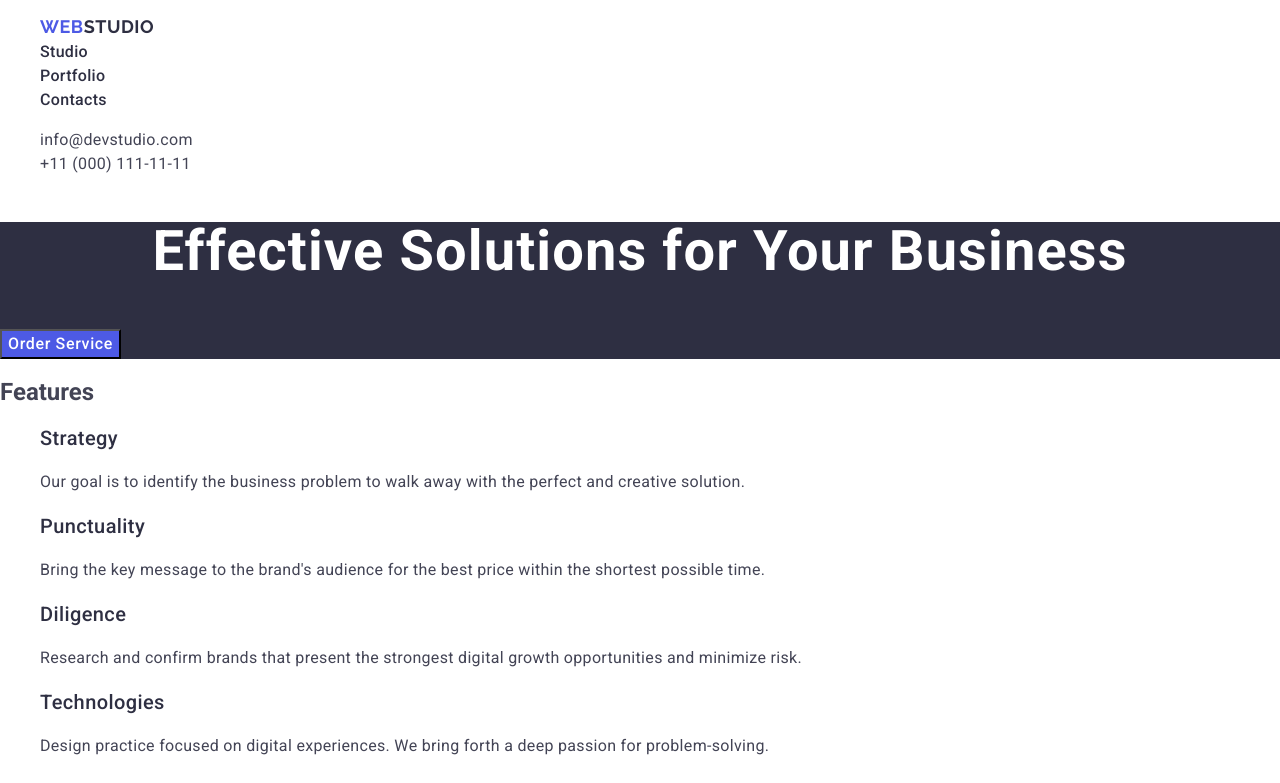
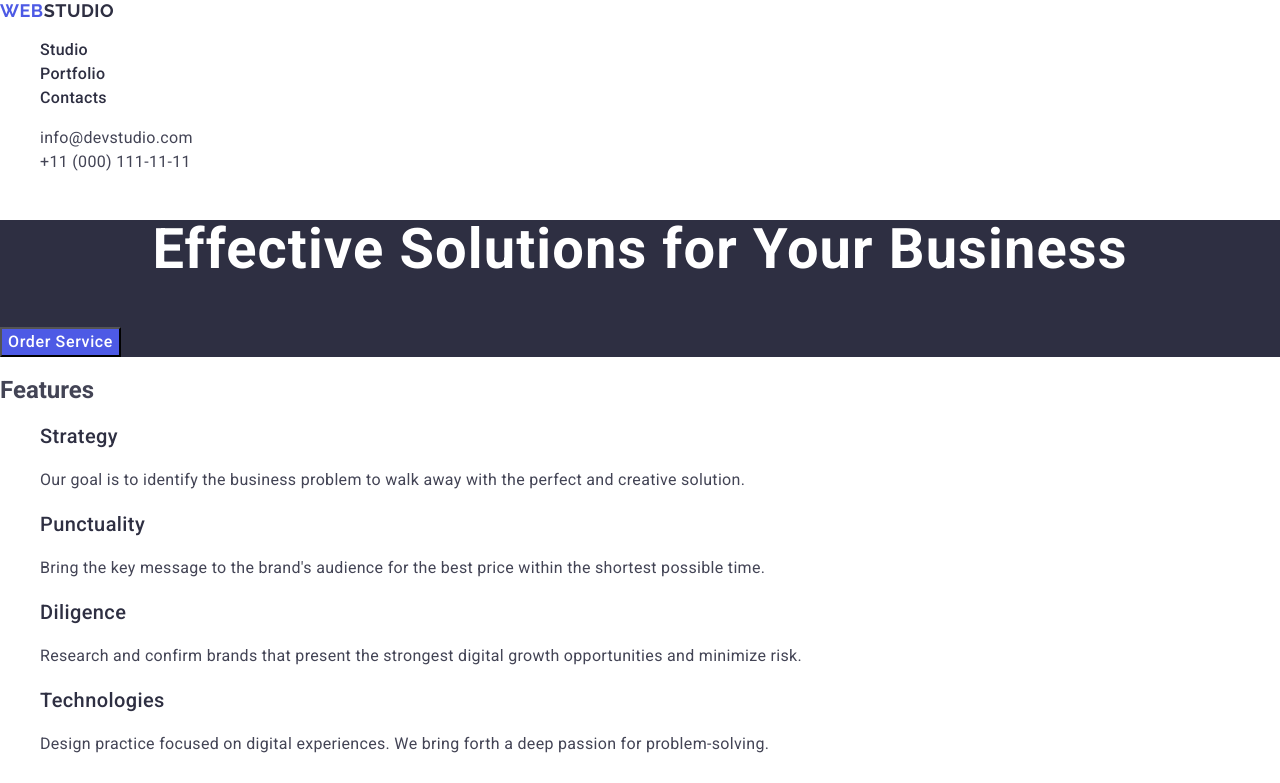
Before and after one commit to marinaserdyukz/goit-markup-hw-02, a plain HTML site: page index.html in a window 1280 px wide. Shown: the top 783 px of the page. Drawn offline with nearby package versions, Linux system fonts and the light colour scheme.

Commit message:
final version updated html+css 1

```diff
--- a/index.html
+++ b/index.html
@@ -19,11 +19,12 @@
   <body>
     <header class="summit">
       <nav class="summit-navigation">
+        <a href="./index.html" class="summit-logo">
+          Web<span class="summit-logo-blue">Studio</span>
+        </a>
         <ul class="summit-menu-list">
-          <li class="summit-menu-item">
-            <a href="./index.html" class="summit-logo">
-              Web<span class="summit-logo-blue">Studio</span>
-            </a>
+          <li>
+            <a href="./index.html"></a>
           </li>
           <li class="summit-menu-item">
             <a class="summit-menu-link" href="">Studio</a>
```
